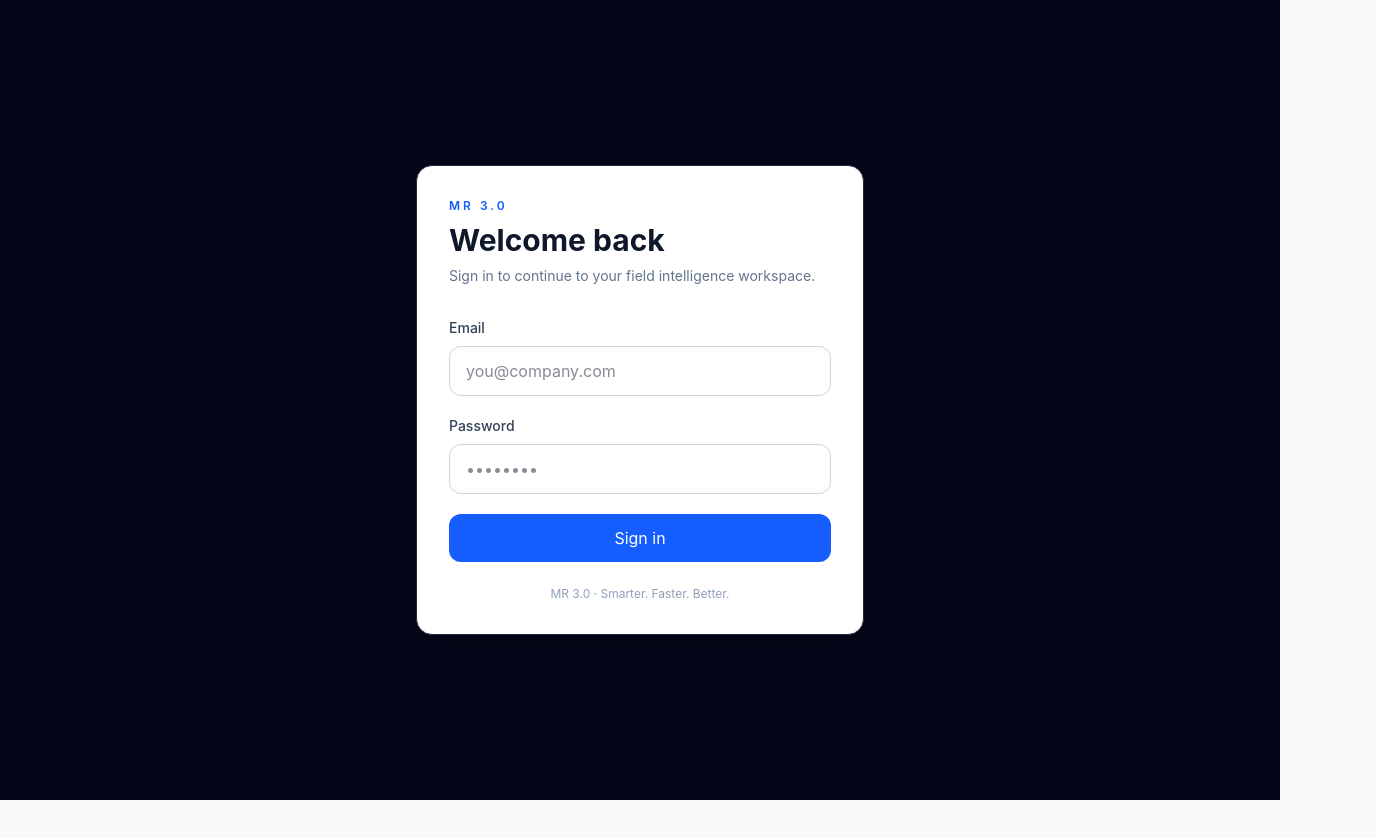
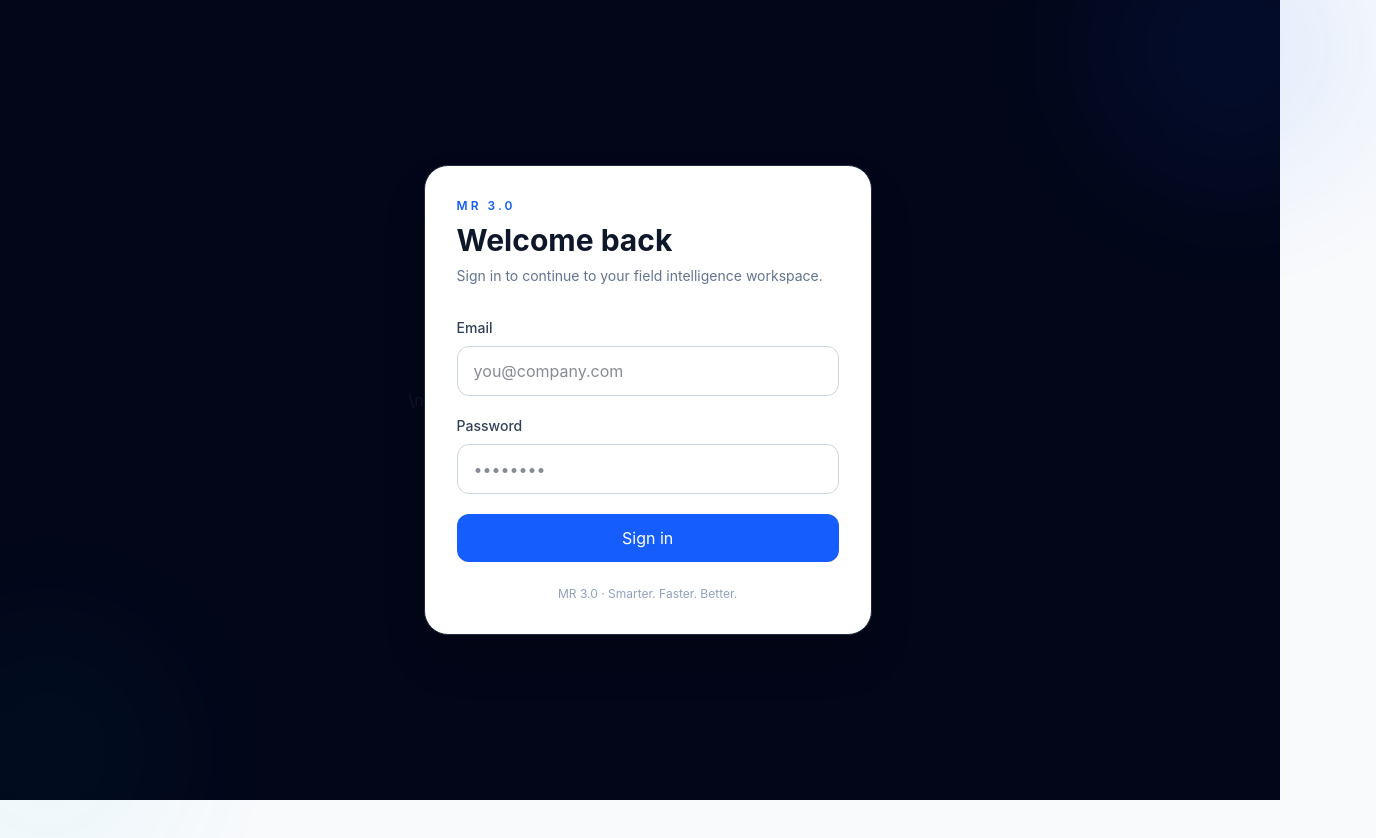
Before and after one commit to rohansharma111/mr-3, a Next.js app: page /login in a window 1280 px wide. Shown: the top 838 px of the page, 1376 px wide, since content can reach past the window. Before the commit the page ends 800 px from the top, so only its background shows below. Built offline with nearby package versions, Linux system fonts and the light colour scheme.

Commit message:
feat(ui): polish login experience

```diff
--- a/app/login/page.tsx
+++ b/app/login/page.tsx
@@ -48,7 +48,7 @@ function LoginForm() {
 
   return (
     <main className="min-h-screen bg-slate-950 flex items-center justify-center px-6">
-      <div className="w-full max-w-md rounded-2xl border border-slate-800 bg-white p-8 shadow-2xl">
+      <div className="absolute inset-0 pointer-events-none opacity-40" aria-hidden="true"><div className="absolute -top-24 -right-24 h-72 w-72 rounded-full bg-blue-600/20 blur-3xl" /><div className="absolute -bottom-24 -left-24 h-72 w-72 rounded-full bg-cyan-500/10 blur-3xl" /></div>\n      <div className="relative w-full max-w-md rounded-3xl border border-slate-800 bg-white p-6 sm:p-8 shadow-2xl">
         <div className="mb-8">
           <div className="text-xs font-semibold uppercase tracking-[0.25em] text-blue-600">
             MR 3.0
```
